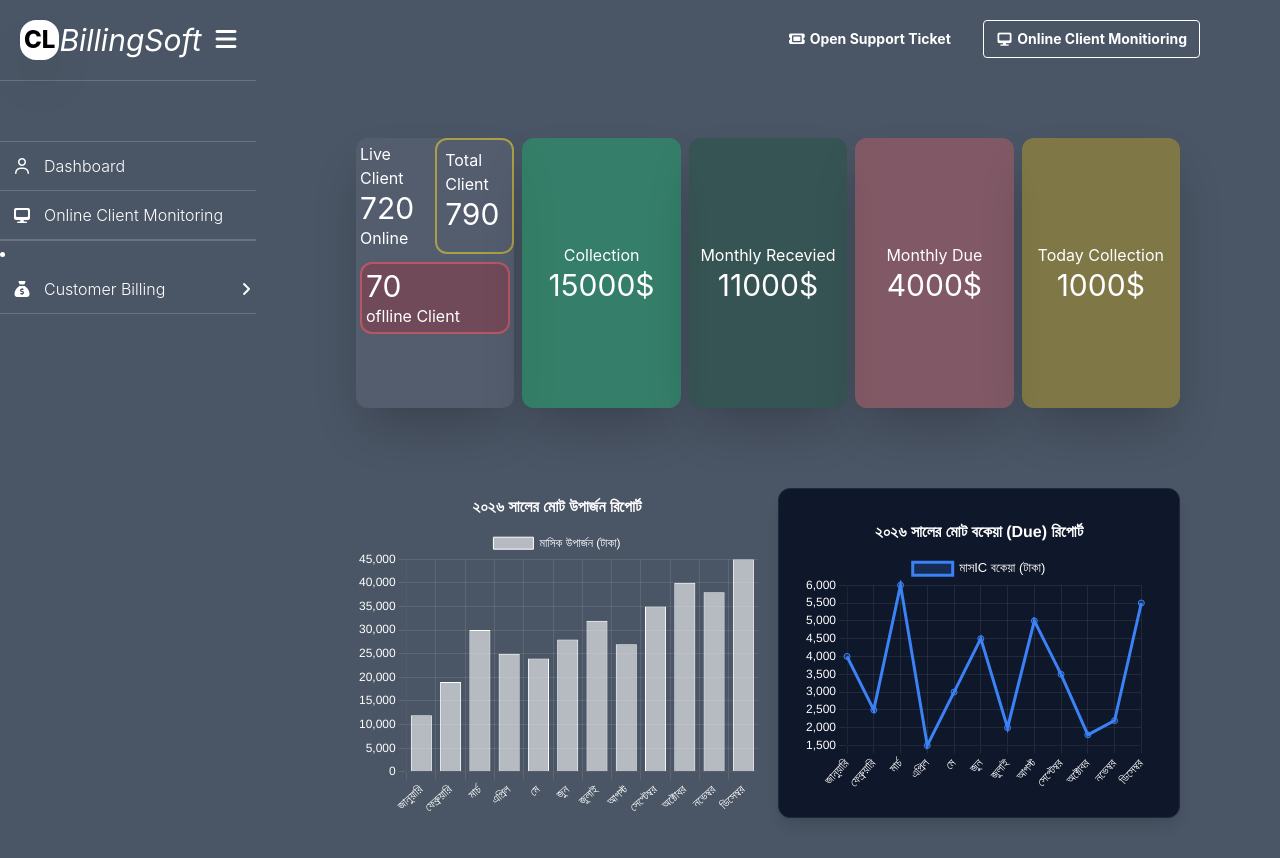
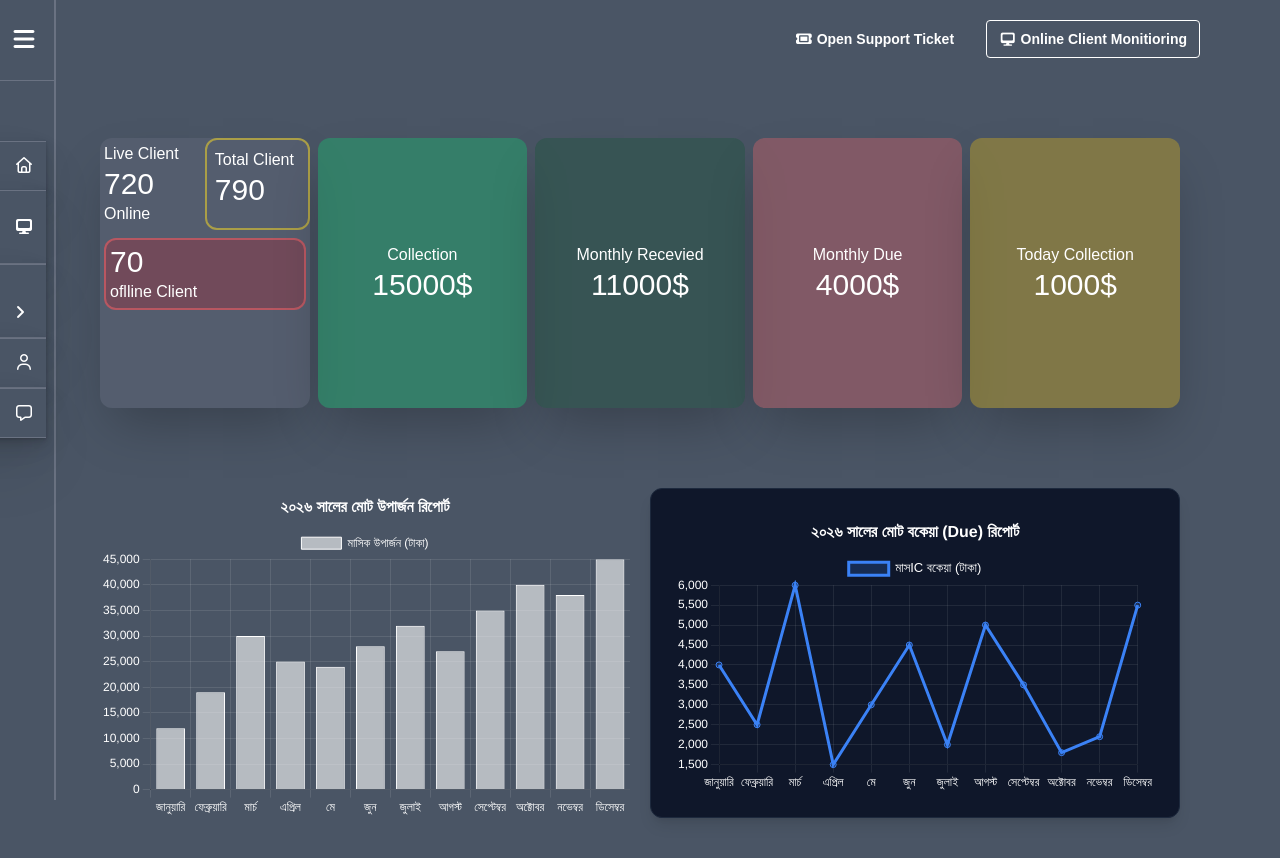
Before and after one commit to Kirokom/wifi_Billing, a React (Vite) app: page / in a window 1280 px wide. Shown: the top 858 px of the page. Built offline with nearby package versions, Linux system fonts and the light colour scheme.

Commit message:
Update New

```diff
--- a/src/components/navItems/NavItems.jsx
+++ b/src/components/navItems/NavItems.jsx
@@ -1,12 +1,12 @@
 import React from 'react'
 
-const NavItems = ({icon , name}) => {
+const NavItems = ({icon , name , isActive}) => {
     const icons = icon || <i class="fa-regular fa-font-awesome"></i>
-
+    const isActives = isActive || ''
     const names = name || "Customer List"
   return (
-    <div className=' bg-white text-gray-600   hover:bg-gray-700/80 hover:text-white  transition-all duration-300  hover:font-semibold w-full h-full px-10 py-1 flex gap-3 border-t-gray rounded-md border-y border-gray-500'>
-        <div className="icon">
+    <div className={`group  UnderShadow bg-white text-gray-600   hover:bg-gray-500/80 hover:text-white  transition-all duration-300  hover:font-semibold w-full h-full  py-2 flex ${isActives ? 'flex-row-reverse px-4' : 'flex px-10' }  gap-3 border-t-gray rounded-md border-y border-gray-500`}>
+        <div className="icon group-hover:font-semibold">
             {icons}
         </div>
         <div>
--- a/src/index.css
+++ b/src/index.css
@@ -1,9 +1,16 @@
 @import "tailwindcss";
+@import url('https://fonts.googleapis.com/css2?family=Poppins:ital,wght@0,100;0,200;0,300;0,400;0,500;0,600;0,700;0,800;0,900;1,100;1,200;1,300;1,400;1,500;1,600;1,700;1,800;1,900&display=swap');
 
-
+*{
+     font-family: "Poppins", sans-serif;
+}
 .MainCOlor{
     @apply  bg-gray-600 ;
 }
 .MainTextCOlor{
     @apply  text-white ;
 }
+
+.UnderShadow {
+     box-shadow: rgba(0, 0, 0, 0.07) 0px 1px 2px, rgba(0, 0, 0, 0.07) 0px 2px 4px, rgba(0, 0, 0, 0.07) 0px 4px 8px, rgba(0, 0, 0, 0.07) 0px 8px 16px, rgba(0, 0, 0, 0.07) 0px 16px 32px, rgba(0, 0, 0, 0.07) 0px 32px 64px;
+}
--- a/src/layouts/Sidebar.jsx
+++ b/src/layouts/Sidebar.jsx
@@ -3,17 +3,20 @@ import Tag from '../features/Tag'
 import NavItems from '../components/navItems/NavItems'
 
 const Sidebar = () => {
-    const [pageState , setPageState] = useState(true)
+    const [pageState , setPageState] = useState(false)
     const [navBtnState , setNavBtnState] = useState(false)
     const [hoverNav , setHoverNav] = useState(false)
+    const [isActive , setIsActive] = useState(false)
 
 
     const handleMenu = () => {
         setPageState(!pageState)
+        setIsActive(!isActive) //useing this for changing the navitems bar  button
     }
 
     const handleNavBtn = () =>{
       setNavBtnState(!navBtnState)
+      setIsActive(!isActive)
     }
 
     const hoverNavItemColorChange = (e)=>{
@@ -22,7 +25,7 @@ const Sidebar = () => {
 
 
   return (
-    <div className={` w-64  h-full bg-gray-600 transition-all duration-400 ${pageState ? '-translate-x-[00px]': '-translate-x-[200px] absolute' }`}>
+    <div className={` w-64 border-r-2  border-gray-500 h-full bg-gray-600 transition-all duration-400 ${pageState ? '-translate-x-[0px]': '-translate-x-[200px] absolute' }`}>
         <div className="header  flex p-5 items-center border-b border-gray-500 relative ">
             <div className='a font-extrabold text-2xl rounded-2xl shadow-2xl p-1  bg-white'>CL</div>
             <span className='text-white italic text-3xl'>BillingSoft</span>
@@ -31,9 +34,10 @@ const Sidebar = () => {
             </div>
         </div>
         <div className="Nav_links mt-15">
-            <li className={` relative bg-gray-600 border-t group hover:bg-gray-700 duration-100 cursor-pointer  border-gray-500 text-white flex ${pageState ? ' ' : 'flex-row-reverse gap-10 mr-2'} gap-3 items-center p-3`}>
-              <div className="icon ">
-                <i class="fa-regular fa-user"></i>
+
+            <li className={` UnderShadow relative bg-gray-600 border-t group hover:bg-gray-700 duration-100 cursor-pointer  border-gray-500 text-white flex ${pageState ? ' ' : 'flex-row-reverse gap-10 mr-2'} gap-3 items-center p-3`}>
+              <div className="icon hover:font-semibold">
+                <i class="fa-regular fa-house"></i>
               </div>
                 <span className='font-light group-hover:font-semibold'>Dashboard</span>
               <div className="absolute hidden
@@ -43,9 +47,10 @@ const Sidebar = () => {
                 name={'Dashboard'}
               /></div>
             </li>
-             <li className={`relative bg-gray-600 border-t cursor-pointer border-b group hover:bg-gray-700  border-gray-500 text-white flex
+
+             <li className={ `UnderShadow relative transition-all duration-300 bg-gray-600 border-t cursor-pointer border-b group hover:bg-gray-700  border-gray-500 text-white flex
               gap-3 items-center p-3 ${pageState ? ' ' : 'flex-row-reverse gap-10 mr-2'}`}>
-              <div className="icon">
+              <div className="icon hover:font-semibold">
                <i class="fa-solid fa-desktop"></i>
               </div>
                 <span className='font-light group-hover:font-semibold'>Online Client Monitoring</span>
@@ -57,18 +62,18 @@ const Sidebar = () => {
               /></div>
             </li>
 
-            <li  onClick={handleNavBtn}  className={` relative bg-gray-600 border-t cursor-pointer border-b   border-gray-500 text-white ${pageState ? ' ' : 'flex-row-reverse gap-10 mr-2 absolute'}` }>
+            <li  onClick={handleNavBtn}  className={` UnderShadow relative  transition-all duration-300 bg-gray-600 border-t cursor-pointer border-b   border-gray-500 text-white ${pageState ? ' ' : 'flex-row-reverse gap-10 mr-2 absolute'}` }>
 
                 <div className={`flex gap-3 relative items-center p-3 hover:bg-gray-700 group   `}>
                       {/* icon area  */}
-                          <div className="icon">
+                          <div className="icon hover:font-semibold">
                         <i class="fa-solid fa-sack-dollar"></i>
                           </div>
                           {/* main  text  */}
                         <span className='font-light group-hover:font-semibold'>
                           Customer Billing</span>
 
-                        <div className='top-1/2 -translate-y-1/2 right-0  absolute'>
+                        <div className='top-1/2 -translate-y-1/2 right-4  hover:font-semibold absolute'>
                             {navBtnState ? <i class="fa-solid fa-angle-down"></i> : <i class="fa-solid fa-angle-right"></i>}
                         </div>
                 </div>
@@ -87,15 +92,46 @@ const Sidebar = () => {
                   <NavItems
                   name = {"Biling List"}
                   icon = {<i class="fa-regular fa-money-bill-1"></i>}
+                  isActive = {isActive}
 
                   />
                     <NavItems
                   name = {"Customer List"}
                   icon = {<i class="fa-regular fa-user"></i>}
+                  isActive = {isActive}
                   />
                 </div>
 
             </li>
+
+              <li className={ `UnderShadow relative transition-all duration-300 bg-gray-600 border-t cursor-pointer border-b group hover:bg-gray-700  border-gray-500 text-white flex
+              gap-3 items-center p-3 ${pageState ? ' ' : 'flex-row-reverse gap-10 mr-2'}`}>
+              <div className="icon hover:font-semibold">
+               <i class="fa-regular fa-user"></i>
+              </div>
+                <span className='font-light group-hover:font-semibold'>Profile </span>
+                <div className="absolute hidden
+              group-hover:inline-block
+              -right-12 translate-x-1/2 -translate-y-1/2 top-[50%]">
+               <Tag
+                name={'Profile'}
+              /></div>
+            </li>
+
+              <li className={ `UnderShadow relative transition-all duration-300 bg-gray-600 border-t cursor-pointer border-b group hover:bg-gray-700  border-gray-500 text-white flex
+              gap-3 items-center p-3 ${pageState ? ' ' : 'flex-row-reverse gap-10 mr-2'}`}>
+              <div className="icon hover:font-semibold">
+              <i class="fa-regular fa-message"></i>
+              </div>
+                <span className='font-light group-hover:font-semibold'>Support</span>
+                <div className="absolute hidden
+              group-hover:inline-block
+              -right-12 translate-x-1/2 -translate-y-1/2 top-[50%]">
+               <Tag
+                name={'Support'}
+              /></div>
+            </li>
+
 
         </div>
     </div>
--- a/src/pages/Dashboard.jsx
+++ b/src/pages/Dashboard.jsx
@@ -12,10 +12,10 @@ import TotalClient from '../components/card/TotalClient'
 const Dashboard = () => {
   return (
     <div className='bg-gray-600 h-full px-5 w-full'>
-     <div className=' rounded-md  pl-15 sm:px-20 sm:py-15  gap-2 sm:gap-5 w-full  h-full sm:h-[100vh]    grid grid-rows-2 '>
+     <div className=' rounded-md  pl-15 sm:px-20 sm:py-15  gap-2 sm:gap-5 w-full  min-h-full sm:h-[100vh]    grid grid-rows-2 '>
 
       {/* fonter section */}
-      <div className='grid  w-full grid-cols-1 sm:grid-cols-5 sm:gap-2 gap-5 pb-15   '>
+      <div className='grid   min-w-full grid-cols-1 lg:grid-cols-5 md:grid-cols-3 sm:gap-2 gap-5 pb-15  borders '>
           <div className='bg-gray-500/30 rounded-xl shadow-2xl '>
           <div className='grid grid-cols-2'>
           <LiveClient/>
```
Also changed, not shown: src/components/OpenSupportTicket.jsx (added), src/components/Profile.jsx (added), src/components/Support.jsx (added), src/pages/Login/Login.jsx (added), src/pages/Login/SignUp.jsx (added), src/pages/Login/VerfifyEMail.jsx (added), 1 other file (tests, documents, lock files or other folders).
